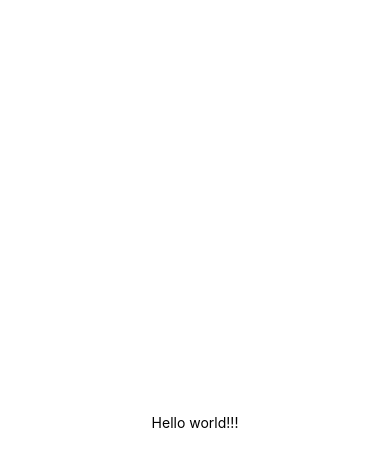
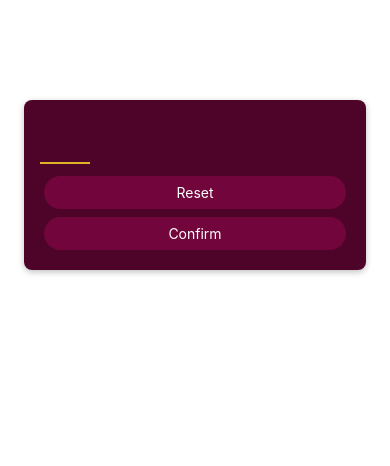
Before and after one commit to miv10/learnRN, a React Native app: screen / in a window 390 px wide. Shown: the top 466 px of the page. Built offline with nearby package versions, Linux system fonts and the light colour scheme.

Commit message:
initial PrimaryButton styling

```diff
--- a/App.js
+++ b/App.js
@@ -1,13 +1,9 @@
 import { StyleSheet, View, Text } from "react-native";
 import { StatusBar } from "expo-status-bar";
+import StartGameScreen from "./screens/StartGameScreen";
 
 export default function App() {
-  return (
-    <View style={styles.container}>
-      <Text>Hello world!!!</Text>
-      <StatusBar style="auto" />
-    </View>
-  );
+  return <StartGameScreen />;
 }
 
 const styles = StyleSheet.create({
--- /dev/null
+++ b/components/PrimarryButton.js
@@ -0,0 +1,49 @@
+import { View, Text, Pressable, StyleSheet } from "react-native";
+
+function PrimaryButton({ children }) {
+  function pressHandler() {
+    console.log(
+      "PrimaryButton.js: PrimaryButton: pressHandler: children: ",
+      children
+    );
+  }
+
+  return (
+    <View style={styles.buttonOuterContainer}>
+      <Pressable
+        style={({ pressed }) =>
+          pressed
+            ? [styles.buttonInnerContainer, styles.pressed]
+            : styles.buttonInnerContainer
+        }
+        onPress={pressHandler}
+        android_ripple={{ color: "#640233" }}
+      >
+        <Text style={styles.buttonText}>{children}</Text>
+      </Pressable>
+    </View>
+  );
+}
+
+const styles = StyleSheet.create({
+  buttonOuterContainer: {
+    borderRadius: 28,
+    margin: 4,
+    overflow: "hidden",
+  },
+  buttonInnerContainer: {
+    backgroundColor: "#72063c",
+    paddingVertical: 8,
+    paddingHorizontal: 16,
+    elevation: 2,
+  },
+  buttonText: {
+    color: "#fff",
+    textAlign: "center",
+  },
+  pressed: {
+    opacity: 0.75,
+  },
+});
+
+export default PrimaryButton;
--- /dev/null
+++ b/screens/StartGameScreen.js
@@ -0,0 +1,50 @@
+import { TextInput, View, StyleSheet } from "react-native";
+import PrimaryButton from "../components/PrimarryButton";
+
+function StartGameScreen() {
+  return (
+    <View style={styles.inputContainer}>
+      <TextInput
+        style={styles.numberInput}
+        maxLength={2}
+        keyboardType="number-pad"
+        autoCapitalize="none"
+        autoCorrect={false}
+      />
+      <PrimaryButton>Reset</PrimaryButton>
+      <PrimaryButton>Confirm</PrimaryButton>
+    </View>
+  );
+}
+const styles = StyleSheet.create({
+  inputContainer: {
+    marginTop: 100,
+    marginHorizontal: 24,
+    borderRadius: 8,
+    padding: 16,
+    backgroundColor: "#4e0329",
+    // Android Only
+    elevation: 4, // android only specific used for box-shadow
+    // iOS Only
+    shadowColor: "#000", // ios only specific used for box-shadow
+    shadowOffset: {
+      width: 0,
+      height: 2,
+    }, // ios only specific used for box-shadow
+    shadowRadius: 6, // ios only specific used for box-shadow
+    shadowOpacity: 0.25, // ios only specific used for box-shadow
+  },
+  numberInput: {
+    height: 40,
+    width: 50,
+    fontSize: 32,
+    borderBottomColor: "#ddb527",
+    borderBottomWidth: 2,
+    color: "#ddb527",
+    marginVertical: 8,
+    fontWeight: "bold",
+    textAlign: "center",
+  },
+});
+
+export default StartGameScreen;
```
Also changed, not shown: screens/GameOver.js (added), screens/GameScreen.js (added).
